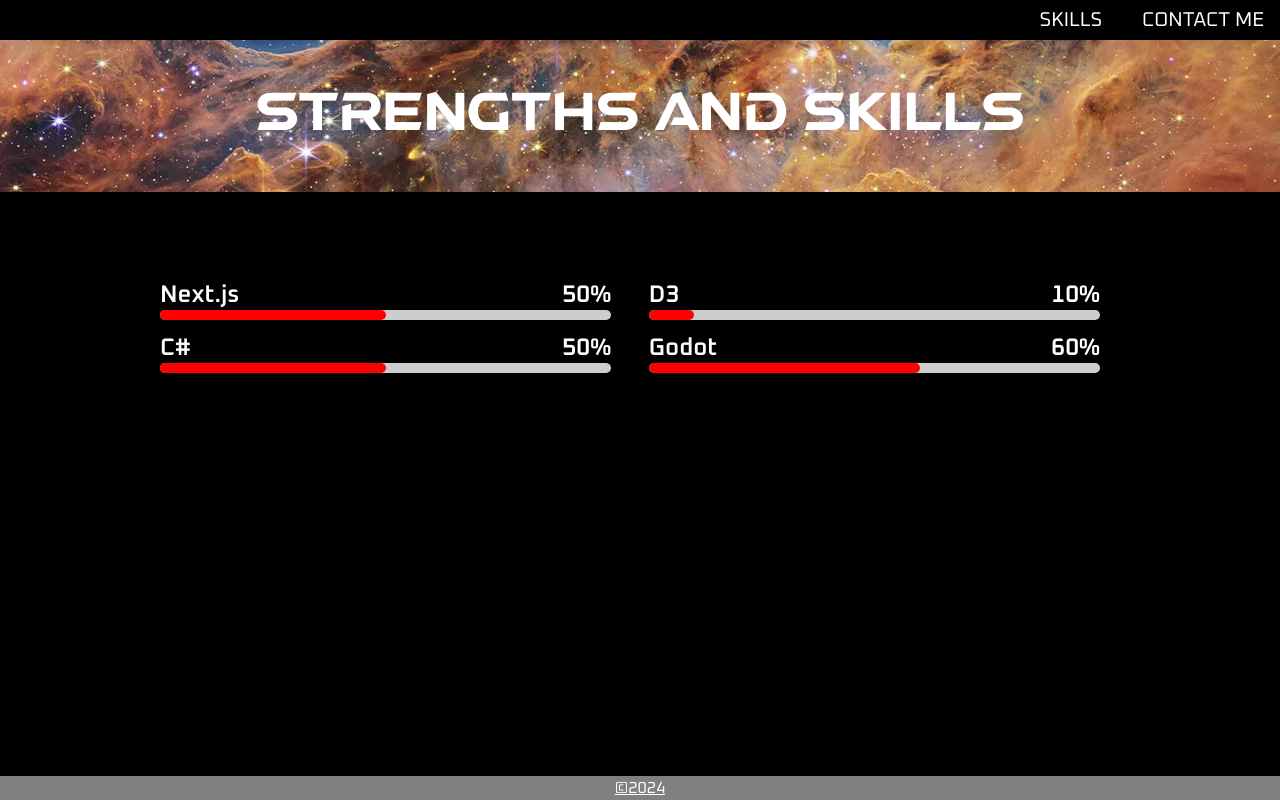
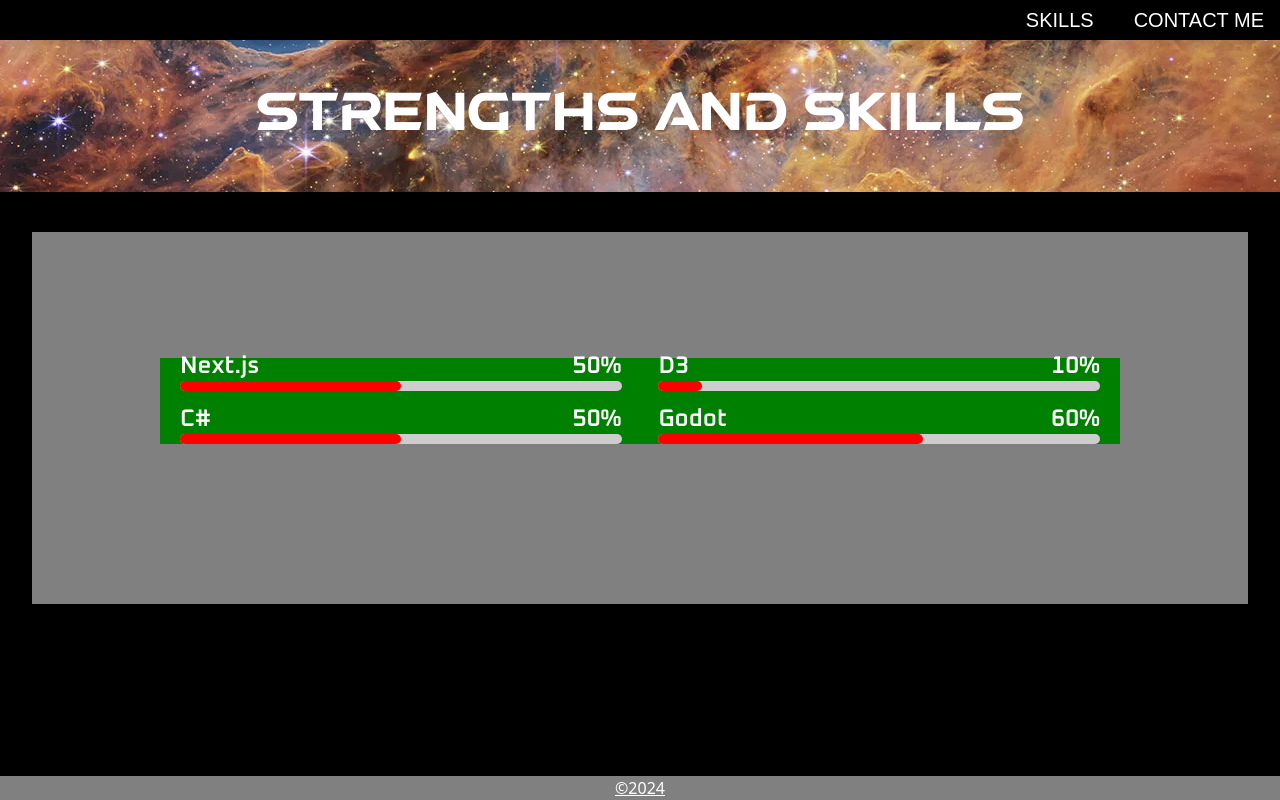
Before and after one commit to AranethWinters/practice, a Next.js app: page /skills in a window 1280 px wide. Built offline with nearby package versions, Linux system fonts and the light colour scheme.

Commit message:
added analytics

```diff
--- a/app/component/Experience.jsx
+++ b/app/component/Experience.jsx
@@ -7,7 +7,8 @@ const Experience = () => {
     const csharpPercent = '50%'
     const godotPercent = '60%'
   return (
-    <div className='experience-section' id='about'>
+    <div>
+        <div className='experience-section' id='about'>
         <div className="container">
             <div className="experience-items">
                 <div className="experience-item">
@@ -49,6 +50,7 @@ const Experience = () => {
             </div>
         </div>
     </div>
+    </div>
   )
 }
 
--- a/app/component/Footer.jsx
+++ b/app/component/Footer.jsx
@@ -6,7 +6,7 @@ import localFont from 'next/font/local';
 const Footer = () => {
   return (
     <div className={`${styles.footer}`}>
-            <p className='underline'>©2024</p>
+            <p className='underline font-sans'>©2024</p>
         </div>
   )
 }
--- a/app/component/NavBar.jsx
+++ b/app/component/NavBar.jsx
@@ -24,15 +24,15 @@ const NavBar = () => {
                 </Link>
               </ul>
             </div>
-            <div onClick={handleNav} className='sm:hidden cursor-pointer pl-24'>
+            <div onClick={handleNav} className='sm:hidden cursor-pointer pl-15'>
               <AiOutlineMenu size="25"/>
             </div>
         </div>
-        <div className={
-          menuOpen
-          ? "fixed left-0 top-0 w-[65%] sm:hidden h-screen bg-[#ecf0f3] p-10 ease-in duration-500"
-          : "fixed left-[-100%] w-0 p-10 ease-in duration-500"
-        }>
+        <div
+        className={`fixed top-0 w-[65%] sm:hidden h-screen bg-[#ecf0f3] p-10 ease-in duration-500 z-50 ${
+          menuOpen ? "left-0" : "left-[-100%]"
+        }`}
+>
           <div className='flex w-full items-center justify-end'>
             <div onClick={handleNav} className='cursor-pointer text-black'>
               <AiOutlineClose size={25}/>
--- /dev/null
+++ b/app/component/SkillsPage.jsx
@@ -0,0 +1,15 @@
+import React from 'react'
+import styles from '@/app/style/homepage.module.css'
+import Experience from './Experience'
+
+const SkillsPage = () => {
+  return (
+    <div className={`${styles.contentWrap}`}>
+      <div className={`${styles.flexContainer}`}>
+        <Experience/>
+      </div>
+    </div>
+  )
+}
+
+export default SkillsPage
--- a/app/layout.js
+++ b/app/layout.js
@@ -1,5 +1,6 @@
 import localFont from "next/font/local";
 import "./globals.css";
+import { Analytics } from "@vercel/analytics/react"
 
 const geistSans = localFont({
   src: "./fonts/GeistVF.woff",
--- a/app/skills/page.jsx
+++ b/app/skills/page.jsx
@@ -1,17 +1,17 @@
 import React from 'react';
 import Header from '../component/Header.jsx';
 import NavBar from './../component/NavBar.jsx';
-import Experience from '../component/Experience.jsx';
 import Footer from '../component/Footer.jsx';
+import SkillsPage from '../component/SkillsPage.jsx';
 
 const Skill = () => {
   return (
-    <div className='flex-col relative min-h-screen'>
-      <NavBar/>
-      <Header title="Strengths and Skills"></Header>
-      <Experience/>
-      <Footer/>
-    </div>
+      <div className='flex-col relative min-h-screen'>
+        <NavBar/>
+        <Header title="Strengths and Skills"></Header>
+        <SkillsPage/>
+        <Footer/>
+      </div>
   )
 }
 
--- a/app/style/experience.css
+++ b/app/style/experience.css
@@ -1,22 +1,12 @@
 @import url('https://fonts.googleapis.com/css2?family=Oxanium:wght@200..800&display=swap');
-
-* {
-    margin:0;
-    padding: 0;
-    -webkit-box-sizing:border-box;
-    box-sizing: border-box;
-}
-
-body {
-    font-family: 'Oxanium', sans-serif;
-}
 
 .container {
     width: 100%;
     padding-right: 20px;
-    padding-right: 20px;
+    padding-left: 20px;
     margin-right: auto;
     margin-left: auto;
+    background-color: green;
 }
 
 @media (min-width: 768px) {
@@ -31,21 +21,11 @@ body {
     }
 }
 
-.section_title p{
-    font-weight: 500;
-    font-size: 20vh;
-    line-height: 1.5;
-    color: #fd6e0a;
-}
-
-.section_title h2{
-    font-weight: 700;
-    font-size: 25vh;
-}
-
 .experience-section {
-    padding: 65px 0 100px;
+    padding: 12vh 0 20vh;
     position:relative;
+    background-color: grey;
+    z-index: 0;
 }
 
 .experience-section .experience-items{
@@ -78,6 +58,7 @@ body {
 }
 
 .experience-info p {
+    font-family: 'Oxanium';
     font-weight: 600;
     font-size: 3vh;
     line-height: 2vh;
--- a/app/style/homepage.module.css
+++ b/app/style/homepage.module.css
@@ -4,8 +4,9 @@
 }
 
 .contentWrap {
-    padding-bottom: 2.5rem;    /* Footer height */
+    padding-bottom: 1.5rem;    /* Footer height */
     margin: 5vh 2.5vw 0;
+    position:relative;
 }
 
 .flexContainer {
--- a/package.json
+++ b/package.json
@@ -9,6 +9,7 @@
     "lint": "next lint"
   },
   "dependencies": {
+    "@vercel/analytics": "^1.3.1",
     "framer-motion": "^11.11.9",
     "next": "14.2.15",
     "react": "^18",
```
Also changed, not shown: 1 other file (tests, documents, lock files or other folders).
